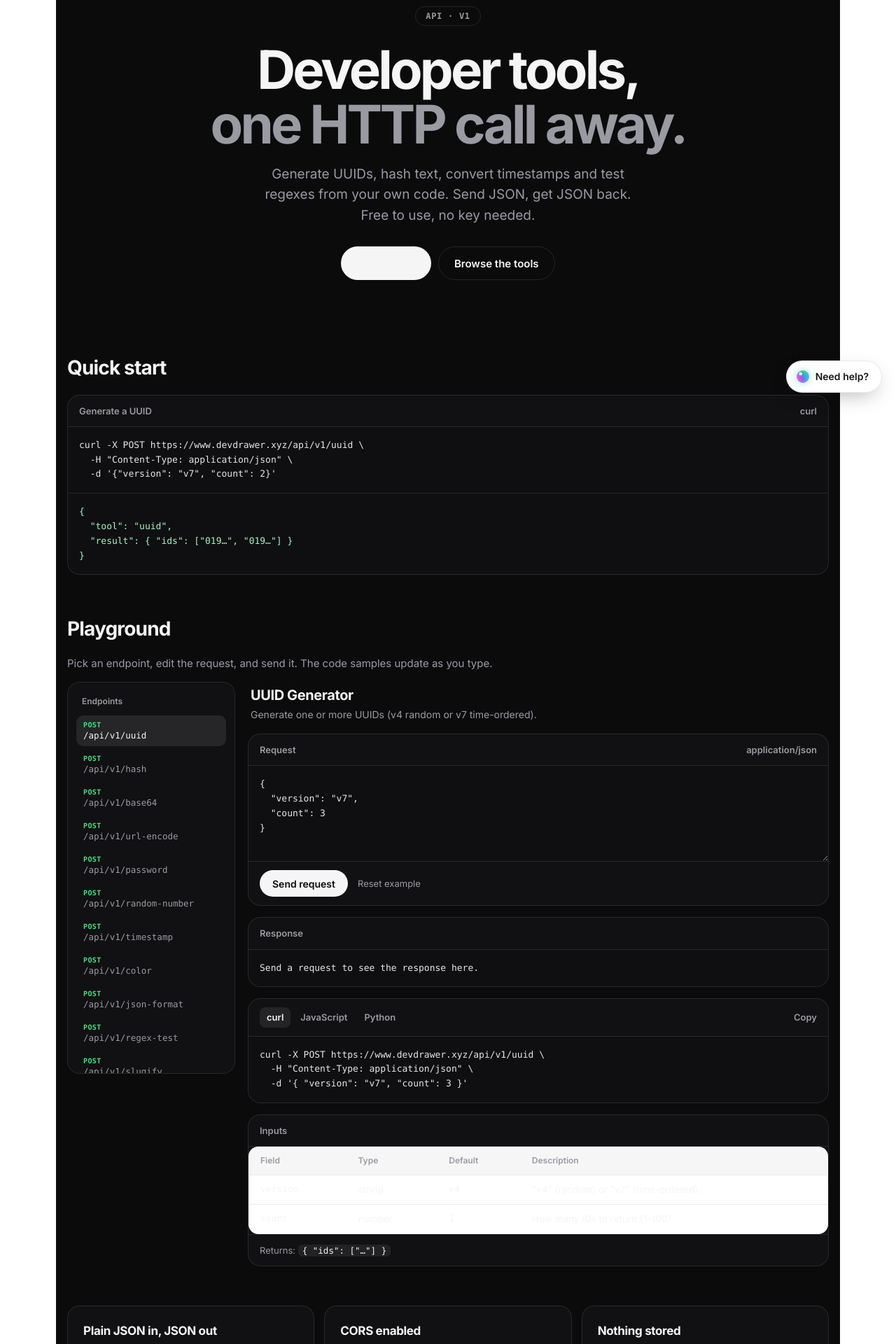
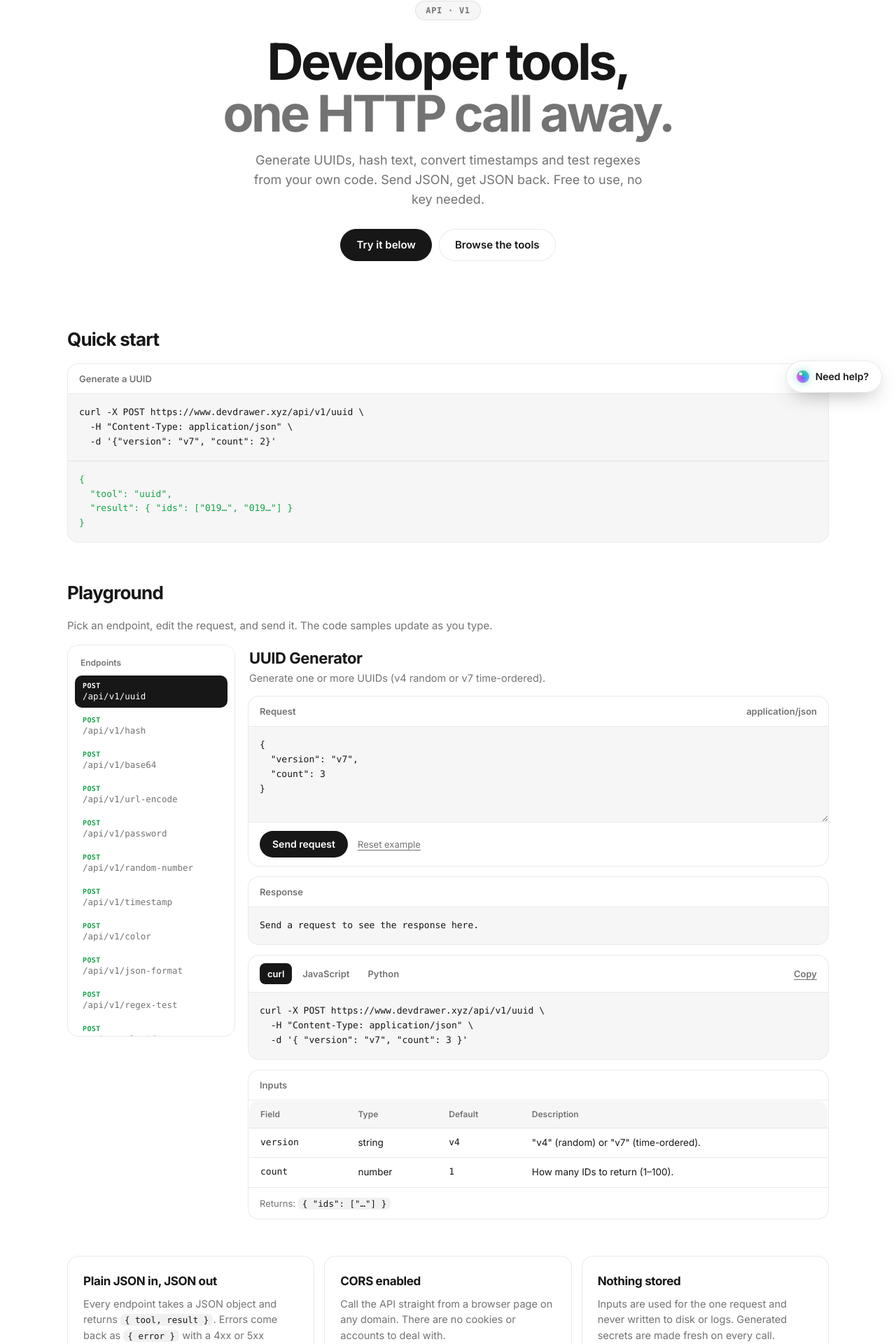
Before and after one commit to apreezofficial/devdrawer, a Next.js app: page /api in a window 1280 px wide. Shown: the part 219-2139 px from the top of the page at 70% size. Built offline with nearby package versions, Linux system fonts and the light colour scheme; a web font is replaced by a local one.

Commit message:
Restyle /api on site light and dark theme tokens; fix hero button label

```diff
--- a/src/app/globals.css
+++ b/src/app/globals.css
@@ -489,69 +489,72 @@ a:hover .signature { opacity: .8; }
 }
 @media (prefers-reduced-motion: reduce) { .winner-celebration { display: none; } }
 
-/* ── API page (dark, x.ai-inspired) ───────────── */
-.api-page { --a-bg: #0b0b0c; --a-fg: #f5f5f5; --a-dim: #9a9aa3; --a-line: rgba(255,255,255,.1); --a-panel: #111113; --a-code: #0f0f11;
-  background: var(--a-bg); color: var(--a-fg); margin: 0 -16px; padding: 0 16px 0; border-radius: 0; min-height: 100vh; }
-.api-page a { color: inherit; }
-.api-hero { text-align: center; padding: clamp(64px, 10vw, 120px) 0 56px; max-width: 760px; margin: 0 auto; }
-.api-eyebrow { display: inline-block; font: 600 12px var(--mono); letter-spacing: .06em; text-transform: uppercase; color: var(--a-dim); border: 1px solid var(--a-line); padding: 6px 14px; border-radius: 99px; }
-.api-hero h1 { font-size: clamp(40px, 7vw, 76px); line-height: 1.02; letter-spacing: -0.05em; margin: 24px 0 18px; font-weight: 700; }
-.api-hero h1 span { color: var(--a-dim); }
-.api-hero p { color: var(--a-dim); font-size: clamp(16px, 2vw, 19px); margin: 0 auto; max-width: 560px; }
-.api-hero-cta { display: flex; gap: 10px; justify-content: center; flex-wrap: wrap; margin-top: 30px; }
-.api-btn { display: inline-flex; align-items: center; height: 48px; padding: 0 22px; border-radius: 99px; background: var(--a-fg); color: var(--a-bg); font-weight: 600; font-size: 15px; text-decoration: none; }
-.api-btn.ghost { background: transparent; color: var(--a-fg); border: 1px solid var(--a-line); }
-.api-section { max-width: 1120px; margin: 0 auto; padding: 48px 0 8px; }
-.api-section h2 { font-size: 28px; letter-spacing: -0.03em; margin: 0 0 8px; }
-.api-lead, .api-muted { color: var(--a-dim); }
-.api-panel { background: var(--a-panel); border: 1px solid var(--a-line); border-radius: 18px; overflow: hidden; margin-top: 16px; }
-.api-panel-bar { display: flex; justify-content: space-between; align-items: center; gap: 10px; padding: 12px 16px; border-bottom: 1px solid var(--a-line); font-size: 13px; color: var(--a-dim); font-weight: 600; }
-.api-panel-foot { display: flex; gap: 14px; align-items: center; padding: 12px 16px; border-top: 1px solid var(--a-line); }
-.api-code, .api-code-input { display: block; width: 100%; margin: 0; padding: 16px; font: 13px/1.6 var(--mono); color: #e6e6ea; background: var(--a-code); white-space: pre-wrap; overflow-x: auto; border: 0; border-radius: 0; }
+/* ── API page: uses the site's light/dark theme tokens ── */
+.api-page { color: var(--text); padding-bottom: 0; }
+.api-hero { text-align: center; padding: clamp(56px, 9vw, 112px) 0 48px; max-width: 760px; margin: 0 auto; }
+.api-eyebrow { display: inline-block; font: 600 12px var(--mono); letter-spacing: .06em; text-transform: uppercase; color: var(--muted); background: var(--faint-2); border: 1px solid var(--border); padding: 6px 14px; border-radius: 99px; }
+.api-hero h1 { font-size: clamp(40px, 7vw, 72px); line-height: 1.03; letter-spacing: -0.05em; margin: 22px 0 16px; font-weight: 700; color: var(--text); }
+.api-hero h1 span { color: var(--muted); }
+.api-hero p { color: var(--muted); font-size: clamp(16px, 2vw, 18px); margin: 0 auto; max-width: 560px; }
+.api-hero-cta { display: flex; gap: 10px; justify-content: center; flex-wrap: wrap; margin-top: 28px; }
+.api-btn { display: inline-flex; align-items: center; height: 46px; padding: 0 22px; border-radius: 99px; background: var(--ink); color: var(--on-ink); font-weight: 600; font-size: 15px; text-decoration: none; border: 1px solid var(--ink); }
+.api-btn:hover { opacity: .9; }
+.api-btn.ghost { background: var(--surface); color: var(--text); border-color: var(--border); }
+.api-section { max-width: 1120px; margin: 0 auto; padding: 44px 0 8px; }
+.api-section h2 { font-size: 26px; letter-spacing: -0.03em; margin: 0 0 8px; color: var(--text); }
+.api-lead, .api-muted { color: var(--muted); }
+.api-panel { background: var(--surface); border: 1px solid var(--border); border-radius: 16px; overflow: hidden; margin-top: 14px; }
+.api-panel-bar { display: flex; justify-content: space-between; align-items: center; gap: 10px; padding: 11px 16px; border-bottom: 1px solid var(--border); font-size: 13px; color: var(--muted); font-weight: 600; }
+.api-panel-foot { display: flex; gap: 14px; align-items: center; padding: 12px 16px; border-top: 1px solid var(--border); }
+.api-code, .api-code-input { display: block; width: 100%; margin: 0; padding: 16px; font: 13px/1.6 var(--mono); color: var(--text); background: var(--faint-2); white-space: pre-wrap; overflow-x: auto; border: 0; border-radius: 0; }
 .api-code-input { resize: vertical; outline: none; }
-.api-code-out { border-top: 1px solid var(--a-line); color: #a5f3c0; }
-.api-run { height: 38px; padding: 0 18px; border-radius: 99px; border: 0; background: var(--a-fg); color: var(--a-bg); font: inherit; font-weight: 600; font-size: 14px; cursor: pointer; }
+.api-code-input:focus { box-shadow: inset 0 0 0 2px var(--ink); }
+.api-code-out { border-top: 1px solid var(--border); color: var(--ok); }
+.api-run { height: 38px; padding: 0 18px; border-radius: 99px; border: 0; background: var(--ink); color: var(--on-ink); font: inherit; font-weight: 600; font-size: 14px; cursor: pointer; }
+.api-run:hover { opacity: .9; }
 .api-run:disabled { opacity: .5; cursor: default; }
-.api-link { background: none; border: 0; color: var(--a-dim); font: inherit; font-size: 13px; cursor: pointer; padding: 0; }
-.api-link:hover { color: var(--a-fg); }
+.api-link { background: none; border: 0; color: var(--muted); font: inherit; font-size: 13px; cursor: pointer; padding: 0; text-decoration: underline; text-underline-offset: 3px; }
+.api-link:hover { color: var(--text); }
 .api-status { font: 600 12px var(--mono); }
-.api-status.ok { color: #4ade80; } .api-status.bad { color: #f87171; }
+.api-status.ok { color: var(--ok); } .api-status.bad { color: var(--danger); }
 .api-tabs { display: flex; gap: 4px; }
-.api-tabs button { background: none; border: 0; color: var(--a-dim); font: inherit; font-size: 13px; padding: 4px 10px; border-radius: 8px; cursor: pointer; text-transform: none; }
-.api-tabs button.on { background: rgba(255,255,255,.08); color: var(--a-fg); }
+.api-tabs button { background: none; border: 0; color: var(--muted); font: inherit; font-size: 13px; padding: 5px 11px; border-radius: 8px; cursor: pointer; }
+.api-tabs button:hover { color: var(--text); }
+.api-tabs button.on { background: var(--ink); color: var(--on-ink); }
 .api-play { display: grid; grid-template-columns: 240px 1fr; gap: 18px; align-items: start; margin-top: 8px; }
-.api-play-side { position: sticky; top: 96px; display: flex; flex-direction: column; gap: 4px; background: var(--a-panel); border: 1px solid var(--a-line); border-radius: 18px; padding: 12px; max-height: 70vh; overflow-y: auto; }
-.api-play-label { font-size: 12px; color: var(--a-dim); padding: 6px 8px; font-weight: 600; }
-.api-ep { display: flex; flex-direction: column; align-items: flex-start; gap: 2px; text-align: left; background: none; border: 0; color: var(--a-dim); padding: 8px 10px; border-radius: 10px; cursor: pointer; font: inherit; }
-.api-ep:hover { background: rgba(255,255,255,.05); color: var(--a-fg); }
-.api-ep.on { background: rgba(255,255,255,.09); color: var(--a-fg); }
+.api-play-side { position: sticky; top: 96px; display: flex; flex-direction: column; gap: 3px; background: var(--surface); border: 1px solid var(--border); border-radius: 16px; padding: 10px; max-height: 70vh; overflow-y: auto; }
+.api-play-label { font-size: 12px; color: var(--muted); padding: 6px 8px; font-weight: 600; }
+.api-ep { display: flex; flex-direction: column; align-items: flex-start; gap: 2px; text-align: left; background: none; border: 1px solid transparent; color: var(--muted); padding: 8px 10px; border-radius: 10px; cursor: pointer; font: inherit; }
+.api-ep:hover { background: var(--faint); color: var(--text); }
+.api-ep.on { background: var(--ink); color: var(--on-ink); }
+.api-ep.on .api-method { color: var(--on-ink); }
 .api-ep-path { font: 12.5px var(--mono); }
-.api-method { font: 700 10px var(--mono); color: #4ade80; letter-spacing: .04em; }
+.api-method { font: 700 10px var(--mono); color: var(--ok); letter-spacing: .04em; }
 .api-play-main { min-width: 0; }
-.api-play-head { padding: 4px 4px 0; }
-.api-play-head strong { display: block; font-size: 20px; letter-spacing: -0.02em; }
-.api-play-head span { color: var(--a-dim); font-size: 14px; }
-.api-table { width: 100%; border-collapse: collapse; font-size: 13.5px; color: var(--a-fg); }
-.api-table th, .api-table td { text-align: left; padding: 10px 16px; border-top: 1px solid var(--a-line); vertical-align: top; }
-.api-table th { color: var(--a-dim); font-size: 12px; font-weight: 600; }
-.api-req { margin-left: 8px; font: 600 10px var(--mono); color: #fbbf24; text-transform: uppercase; }
-.api-foot-note { padding: 12px 16px; margin: 0; border-top: 1px solid var(--a-line); font-size: 13px; }
-.api-foot-note code { color: var(--a-fg); font-size: 12.5px; }
+.api-play-head { padding: 2px 2px 0; }
+.api-play-head strong { display: block; font-size: 22px; letter-spacing: -0.02em; color: var(--text); }
+.api-play-head span { color: var(--muted); font-size: 14.5px; }
+.api-table { width: 100%; border-collapse: collapse; font-size: 13.5px; color: var(--text); }
+.api-table th, .api-table td { text-align: left; padding: 10px 16px; border-top: 1px solid var(--border); vertical-align: top; }
+.api-table th { color: var(--muted); font-size: 12px; font-weight: 600; background: var(--faint-2); }
+.api-req { margin-left: 8px; font: 700 10px var(--mono); color: var(--danger); text-transform: uppercase; }
+.api-foot-note { padding: 12px 16px; margin: 0; border-top: 1px solid var(--border); font-size: 13px; color: var(--muted); }
+.api-foot-note code { color: var(--text); font-size: 12.5px; }
 .api-grid3 { display: grid; grid-template-columns: repeat(3, 1fr); gap: 14px; }
-.api-card { background: var(--a-panel); border: 1px solid var(--a-line); border-radius: 18px; padding: 22px; }
-.api-card h3 { margin: 0 0 8px; font-size: 17px; letter-spacing: -0.02em; }
-.api-card p { margin: 0; color: var(--a-dim); font-size: 14.5px; }
-.api-card code, .api-section code { font: 12.5px var(--mono); background: rgba(255,255,255,.07); padding: 1px 6px; border-radius: 6px; }
+.api-card { background: var(--surface); border: 1px solid var(--border); border-radius: 16px; padding: 22px; }
+.api-card h3 { margin: 0 0 8px; font-size: 17px; letter-spacing: -0.02em; color: var(--text); }
+.api-card p { margin: 0; color: var(--muted); font-size: 14.5px; }
+.api-card code, .api-section code { font: 12.5px var(--mono); background: var(--faint); color: var(--text); padding: 1px 6px; border-radius: 6px; }
 .api-notice { padding: 22px; }
-.api-notice p { margin: 0 0 12px; color: var(--a-dim); font-size: 15px; }
-.api-notice strong { color: var(--a-fg); }
-.api-endpoints { display: flex; flex-direction: column; border: 1px solid var(--a-line); border-radius: 18px; overflow: hidden; background: var(--a-panel); }
-.api-endpoint-row { display: grid; grid-template-columns: 60px 260px 1fr; gap: 12px; align-items: center; padding: 12px 18px; border-top: 1px solid var(--a-line); font-size: 14px; text-decoration: none; }
+.api-notice p { margin: 0 0 12px; color: var(--muted); font-size: 15px; }
+.api-notice p:last-child { margin-bottom: 0; }
+.api-notice strong { color: var(--text); }
+.api-endpoints { display: flex; flex-direction: column; border: 1px solid var(--border); border-radius: 16px; overflow: hidden; background: var(--surface); }
+.api-endpoint-row { display: grid; grid-template-columns: 60px 260px 1fr; gap: 12px; align-items: center; padding: 12px 18px; border-top: 1px solid var(--border); font-size: 14px; text-decoration: none; color: var(--text); }
 .api-endpoint-row:first-child { border-top: 0; }
-.api-endpoint-row:hover { background: rgba(255,255,255,.04); }
-.api-endpoint-row code { font: 13px var(--mono); }
-.api-endpoint-row span:last-child { color: var(--a-dim); }
-.api-foot { display: flex; justify-content: space-between; flex-wrap: wrap; gap: 12px; max-width: 1120px; margin: 64px auto 0; padding: 24px 0 36px; border-top: 1px solid var(--a-line); color: var(--a-dim); font-size: 14px; }
+.api-endpoint-row:hover { background: var(--faint-2); }
+.api-endpoint-row code { font: 13px var(--mono); background: none; padding: 0; }
+.api-endpoint-row span:last-child { color: var(--muted); }
+.api-foot { display: flex; justify-content: space-between; flex-wrap: wrap; gap: 12px; max-width: 1120px; margin: 64px auto 0; padding: 24px 0 36px; border-top: 1px solid var(--border); color: var(--muted); font-size: 14px; }
 @media (max-width: 900px) { .api-play { grid-template-columns: 1fr; } .api-play-side { position: static; flex-direction: row; overflow-x: auto; max-height: none; } .api-ep { flex: none; } .api-grid3 { grid-template-columns: 1fr; } .api-endpoint-row { grid-template-columns: 56px 1fr; } .api-endpoint-row span:last-child { grid-column: 1 / -1; } }
-
 #playground { scroll-margin-top: 120px; }
```
